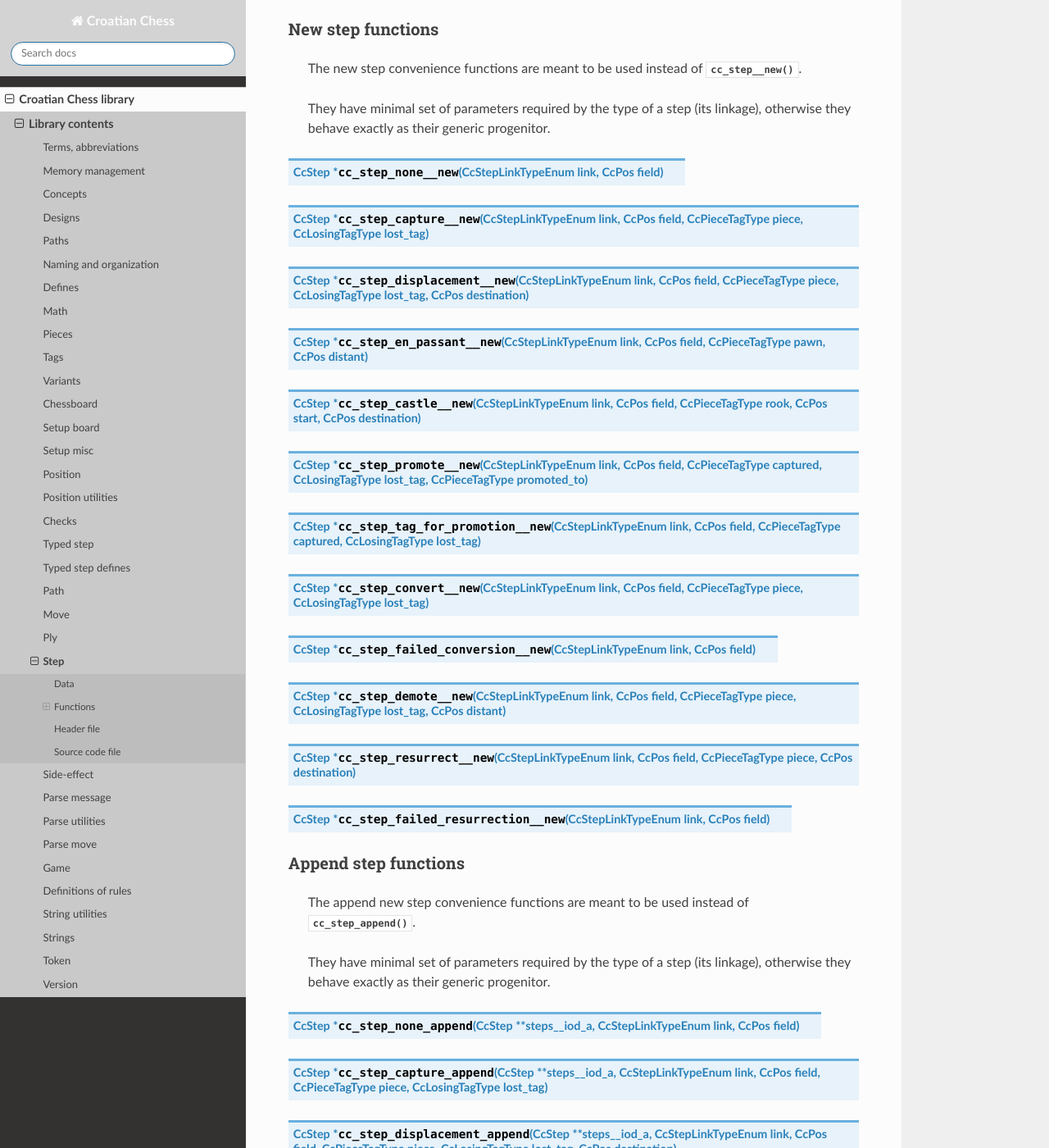
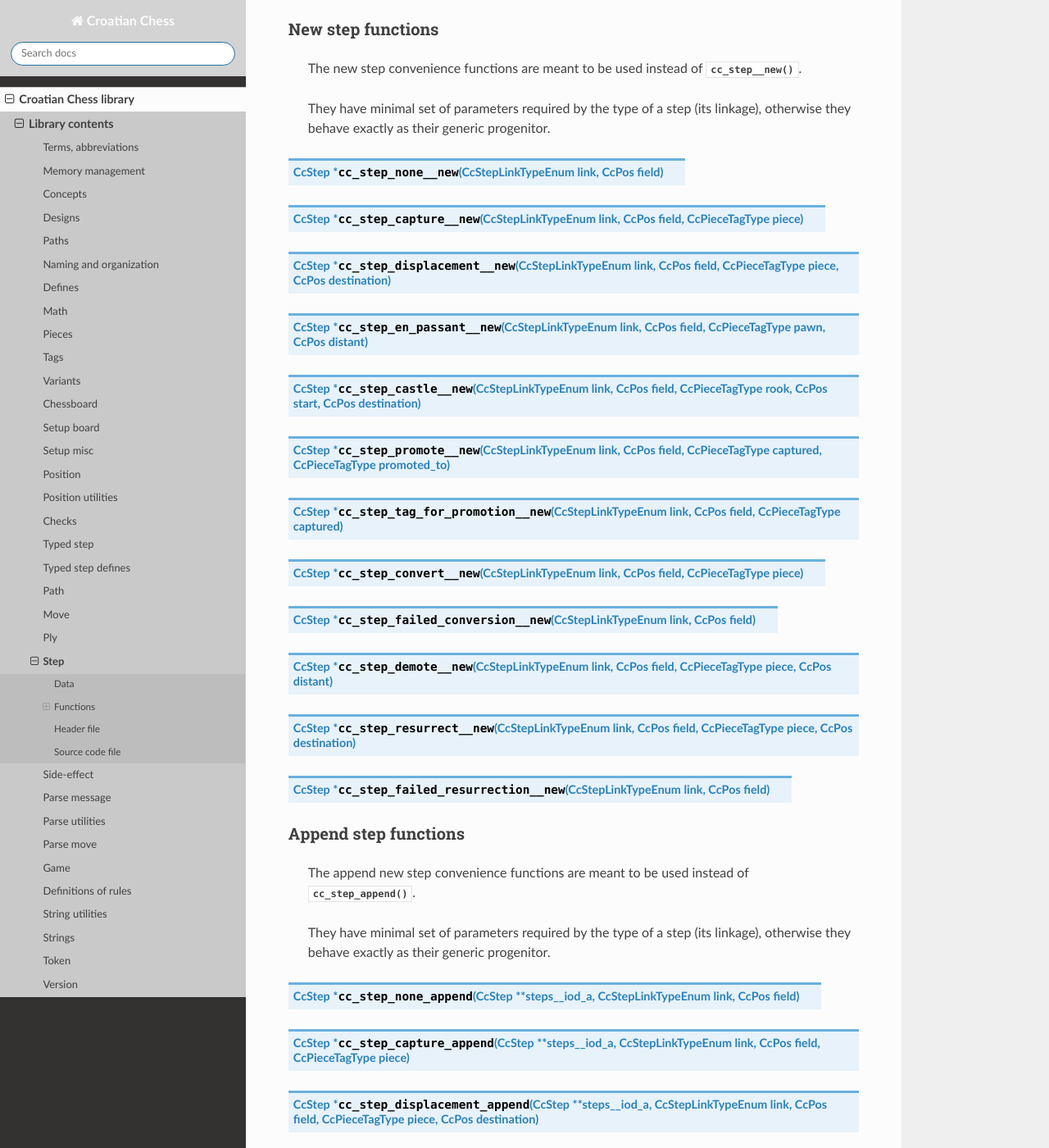
Before and after one commit to mmlacak/crochess, a Sphinx documentation site: the page built from docs/source/libcc/ccstep.rst, in a window 1280 px wide and 1400 px high, scrolled down 5445 px. Shown: the whole window at 82% size. Built offline with Sphinx 7.4.7 and the Read the Docs theme 3.1.0, drawn with Linux system fonts in a browser that asks for light colours; some of the changed text lies outside the part shown.

Commit message:
Fixed step docs.

```diff
--- a/docs/source/libcc/ccstep.rst
+++ b/docs/source/libcc/ccstep.rst
@@ -280,23 +280,23 @@ New step functions
 
 .. c:function:: CcStep * cc_step_none__new( CcStepLinkTypeEnum link, CcPos field )
 
-.. c:function:: CcStep * cc_step_capture__new( CcStepLinkTypeEnum link, CcPos field, CcPieceTagType piece, CcLosingTagType lost_tag )
+.. c:function:: CcStep * cc_step_capture__new( CcStepLinkTypeEnum link, CcPos field, CcPieceTagType piece )
 
-.. c:function:: CcStep * cc_step_displacement__new( CcStepLinkTypeEnum link, CcPos field, CcPieceTagType piece, CcLosingTagType lost_tag, CcPos destination )
+.. c:function:: CcStep * cc_step_displacement__new( CcStepLinkTypeEnum link, CcPos field, CcPieceTagType piece, CcPos destination )
 
 .. c:function:: CcStep * cc_step_en_passant__new( CcStepLinkTypeEnum link, CcPos field, CcPieceTagType pawn, CcPos distant )
 
 .. c:function:: CcStep * cc_step_castle__new( CcStepLinkTypeEnum link, CcPos field, CcPieceTagType rook, CcPos start, CcPos destination )
 
-.. c:function:: CcStep * cc_step_promote__new( CcStepLinkTypeEnum link, CcPos field, CcPieceTagType captured, CcLosingTagType lost_tag, CcPieceTagType promoted_to )
+.. c:function:: CcStep * cc_step_promote__new( CcStepLinkTypeEnum link, CcPos field, CcPieceTagType captured, CcPieceTagType promoted_to )
 
-.. c:function:: CcStep * cc_step_tag_for_promotion__new( CcStepLinkTypeEnum link, CcPos field, CcPieceTagType captured, CcLosingTagType lost_tag )
+.. c:function:: CcStep * cc_step_tag_for_promotion__new( CcStepLinkTypeEnum link, CcPos field, CcPieceTagType captured )
 
-.. c:function:: CcStep * cc_step_convert__new( CcStepLinkTypeEnum link, CcPos field, CcPieceTagType piece, CcLosingTagType lost_tag )
+.. c:function:: CcStep * cc_step_convert__new( CcStepLinkTypeEnum link, CcPos field, CcPieceTagType piece )
 
 .. c:function:: CcStep * cc_step_failed_conversion__new( CcStepLinkTypeEnum link, CcPos field )
 
-.. c:function:: CcStep * cc_step_demote__new( CcStepLinkTypeEnum link, CcPos field, CcPieceTagType piece, CcLosingTagType lost_tag, CcPos distant )
+.. c:function:: CcStep * cc_step_demote__new( CcStepLinkTypeEnum link, CcPos field, CcPieceTagType piece, CcPos distant )
 
 .. c:function:: CcStep * cc_step_resurrect__new( CcStepLinkTypeEnum link, CcPos field, CcPieceTagType piece, CcPos destination )
 
@@ -316,23 +316,23 @@ Append step functions
 
 .. c:function:: CcStep * cc_step_none_append( CcStep ** steps__iod_a, CcStepLinkTypeEnum link, CcPos field )
 
-.. c:function:: CcStep * cc_step_capture_append( CcStep ** steps__iod_a, CcStepLinkTypeEnum link, CcPos field, CcPieceTagType piece, CcLosingTagType lost_tag )
+.. c:function:: CcStep * cc_step_capture_append( CcStep ** steps__iod_a, CcStepLinkTypeEnum link, CcPos field, CcPieceTagType piece )
 
-.. c:function:: CcStep * cc_step_displacement_append( CcStep ** steps__iod_a, CcStepLinkTypeEnum link, CcPos field, CcPieceTagType piece, CcLosingTagType lost_tag, CcPos destination )
+.. c:function:: CcStep * cc_step_displacement_append( CcStep ** steps__iod_a, CcStepLinkTypeEnum link, CcPos field, CcPieceTagType piece, CcPos destination )
 
 .. c:function:: CcStep * cc_step_en_passant_append( CcStep ** steps__iod_a, CcStepLinkTypeEnum link, CcPos field, CcPieceTagType pawn, CcPos distant )
 
 .. c:function:: CcStep * cc_step_castle_append( CcStep ** steps__iod_a, CcStepLinkTypeEnum link, CcPos field, CcPieceTagType rook, CcPos start, CcPos destination )
 
-.. c:function:: CcStep * cc_step_promote_append( CcStep ** steps__iod_a, CcStepLinkTypeEnum link, CcPos field, CcPieceTagType captured, CcLosingTagType lost_tag, CcPieceTagType promoted_to )
+.. c:function:: CcStep * cc_step_promote_append( CcStep ** steps__iod_a, CcStepLinkTypeEnum link, CcPos field, CcPieceTagType captured, CcPieceTagType promoted_to )
 
-.. c:function:: CcStep * cc_step_tag_for_promotion_append( CcStep ** steps__iod_a, CcStepLinkTypeEnum link, CcPos field, CcPieceTagType captured, CcLosingTagType lost_tag )
+.. c:function:: CcStep * cc_step_tag_for_promotion_append( CcStep ** steps__iod_a, CcStepLinkTypeEnum link, CcPos field, CcPieceTagType captured )
 
-.. c:function:: CcStep * cc_step_convert_append( CcStep ** steps__iod_a, CcStepLinkTypeEnum link, CcPos field, CcPieceTagType piece, CcLosingTagType lost_tag )
+.. c:function:: CcStep * cc_step_convert_append( CcStep ** steps__iod_a, CcStepLinkTypeEnum link, CcPos field, CcPieceTagType piece )
 
 .. c:function:: CcStep * cc_step_failed_conversion_append( CcStep ** steps__iod_a, CcStepLinkTypeEnum link, CcPos field )
 
-.. c:function:: CcStep * cc_step_demote_append( CcStep ** steps__iod_a, CcStepLinkTypeEnum link, CcPos field, CcPieceTagType piece, CcLosingTagType lost_tag, CcPos distant )
+.. c:function:: CcStep * cc_step_demote_append( CcStep ** steps__iod_a, CcStepLinkTypeEnum link, CcPos field, CcPieceTagType piece, CcPos distant )
 
 .. c:function:: CcStep * cc_step_resurrect_append( CcStep ** steps__iod_a, CcStepLinkTypeEnum link, CcPos field, CcPieceTagType piece, CcPos destination )
 
```
Also changed, not shown: 1 other file.
